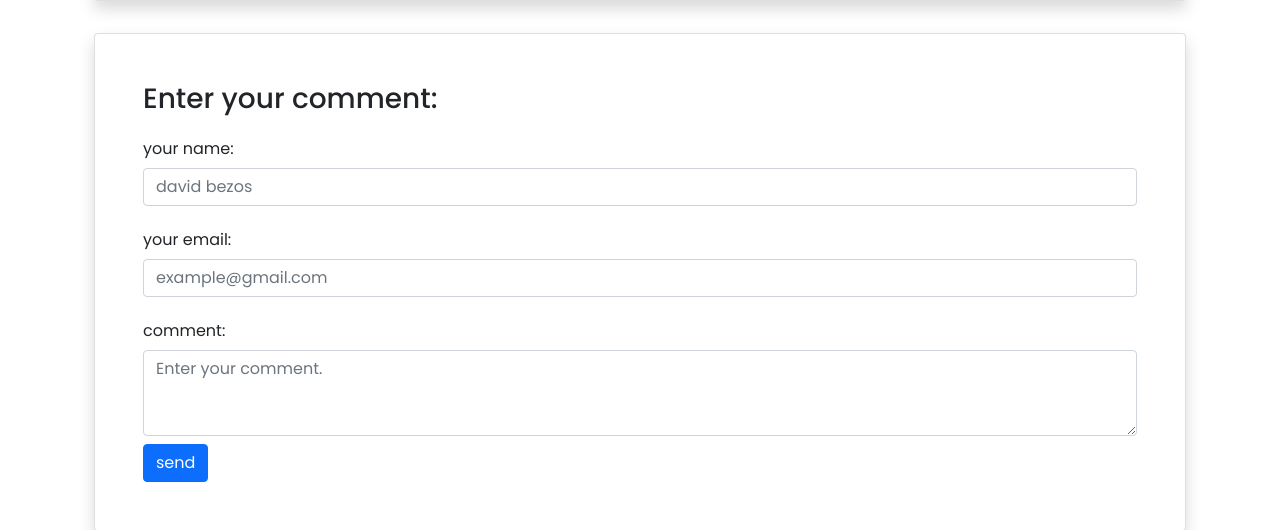
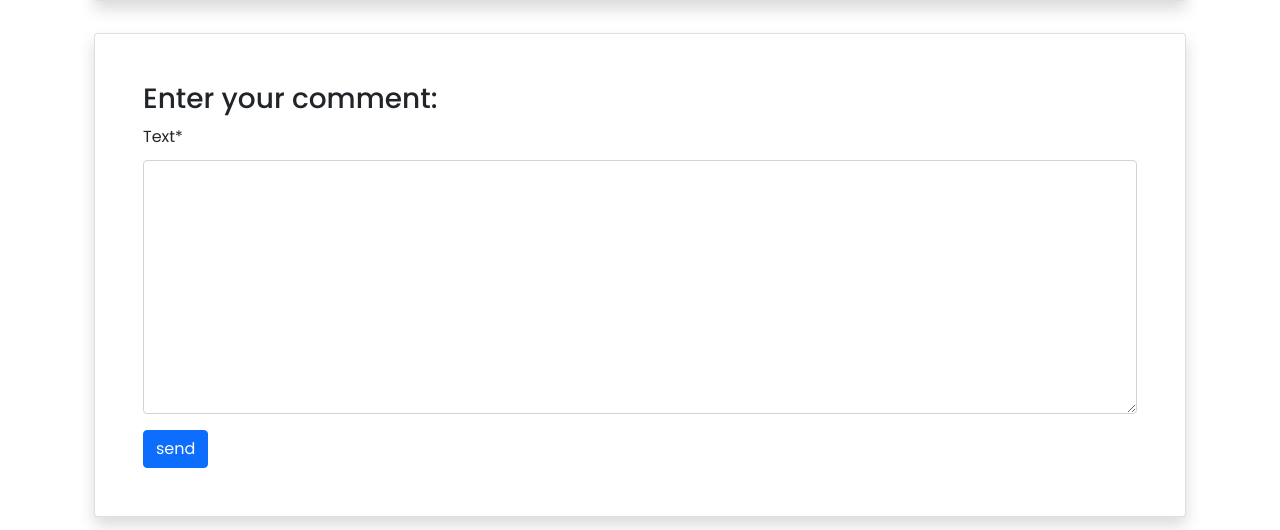
Before and after one commit to mamadparto/django_book_stor_app, a Django app: page /books/3/ in a window 1280 px wide. Shown: the part 1363-1893 px from the top of the page. Run offline with Django 5.2, Linux system fonts and the light colour scheme; data comes from the database, SQL or seed files in the repository; both versions use the stored data as it was after the commit; some libraries are stand-ins or nearby versions.

Commit message:
add coment form to book detail

```diff
--- /dev/null
+++ b/books/forms.py
@@ -0,0 +1,9 @@
+from django import forms
+
+from .models import comment
+
+
+class CommentForm(forms.ModelForm):
+    class Meta:
+        model = comment
+        fields = ('text',)
--- a/books/templates/books/book_detail.html
+++ b/books/templates/books/book_detail.html
@@ -1,6 +1,8 @@
 {% extends '_base.html' %}
 
 {% load book_tags %}
+
+{% load crispy_forms_tags %}
 
 {% block page_title %}
     details of the {{ book.title }} book
@@ -54,7 +56,6 @@
                                 <p>{{ comment.text | linebreaks | truncatewords:30 }}</p>
                             </div>
                         {% endfor %}
-
                     </div>
                 </div>
 
@@ -62,19 +63,8 @@
                     <div class="card shadow my-3 p-5 w-sm-75 w-100">
                         <h3>Enter your comment:</h3>
                         <form method="POST">
-                            <div class="form-group py-2">
-                                <label class="py-1" for="author_name"> your name:</label>
-                                <input type="text" class="form-control" placeholder="david bezos" name="author_name">
-                            </div>
-                            <div class="form-group py-2">
-                                <label class="py-1" for="email"> your email:</label>
-                                <input type="email" class="form-control" placeholder="example@gmail.com" name="email">
-                            </div>
-                            <div class="form-group py-2">
-                                <label class="py-1" for="comment_text">comment:</label>
-                                <textarea class="form-control" name="text" rows="3"
-                                          placeholder="Enter your comment."></textarea>
-                            </div>
+                            {% csrf_token %}
+                            {{ comment_form | crispy }}
                             <button type="submit" class="btn btn-primary">send</button>
                         </form>
                     </div>
--- a/books/views.py
+++ b/books/views.py
@@ -4,6 +4,7 @@ from django.urls import reverse_lazy
 from django.shortcuts import get_object_or_404
 
 from books.models import Book
+from .forms import CommentForm
 
 
 class BookListView(generic.ListView):
@@ -21,7 +22,19 @@ class BookListView(generic.ListView):
 def book_detail_view(request, pk):
     book = get_object_or_404(Book, pk=pk)
     book_comments = book.comments.all()
-    return render(request, 'books/book_detail.html', {'book': book, 'comments': book_comments})
+    if request.method == 'POST':
+        comment_form = CommentForm(request.POST)
+        if comment_form.is_valid():
+            comment = comment_form.save(commit=False)
+            comment.book = book
+            comment.user = request.user
+            comment.save()
+            comment_form = CommentForm()
+    else:
+        comment_form = CommentForm()
+
+    return render(request, 'books/book_detail.html',
+                  {'book': book, 'comments': book_comments, 'comment_form': comment_form})
 
 
 class BookCreateView(generic.CreateView):
```
Also changed, not shown: db.sqlite3.
